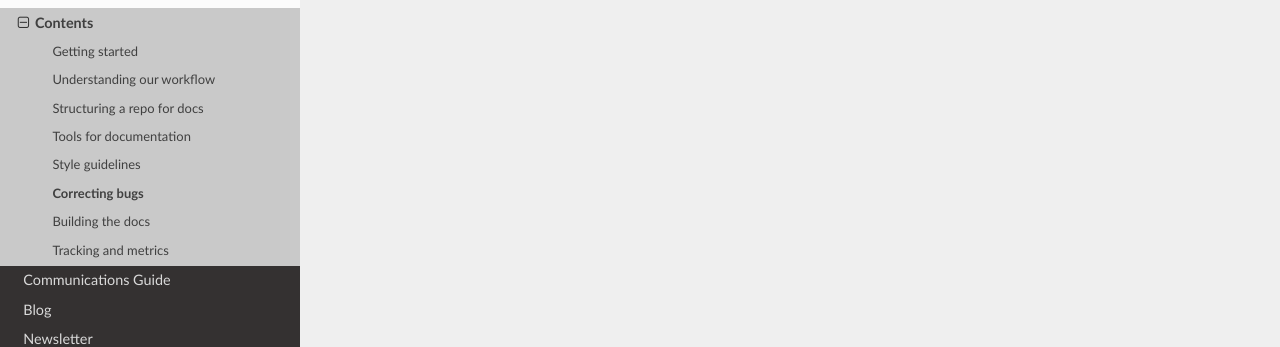
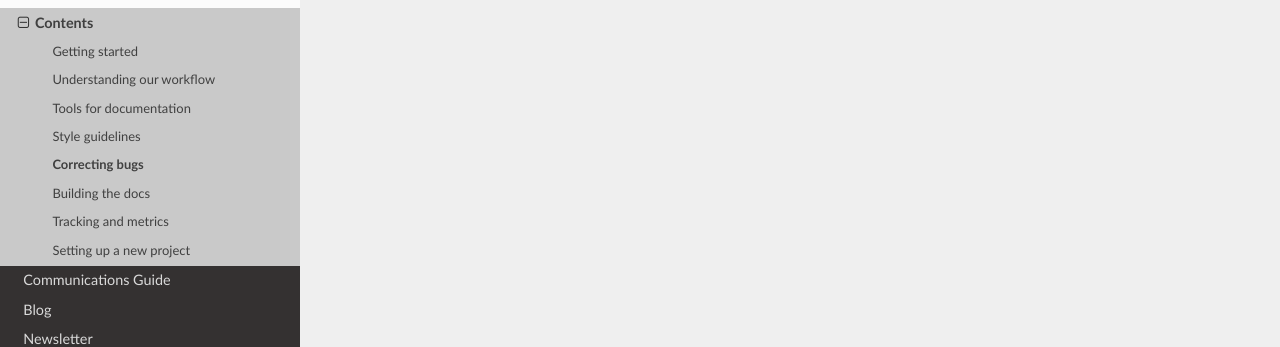
Before and after one commit to jupyter/jupyter, a Sphinx documentation site: the page built from docs/source/contrib_docs/doc-bugs.rst, in a window 1280 px wide. Shown: the part 410-757 px from the top of the page. Built offline with Sphinx 7.4.7 and the Read the Docs theme 2.0.0, drawn with Linux system fonts in a browser that asks for light colours; pages that are not in the unit, such as notebooks, are missing from menus; some of the changed lines change nothing that is shown.

Commit message:
Add markdown support and update index

```diff
--- a/docs/source/conf.py
+++ b/docs/source/conf.py
@@ -15,6 +15,7 @@
 import sys
 import os
 import shlex
+import recommonmark.parser
 
 # If extensions (or modules to document with autodoc) are in another directory,
 # add these directories to sys.path here. If the directory is relative to the
@@ -38,10 +39,13 @@
 # Add any paths that contain templates here, relative to this directory.
 templates_path = ['_templates']
 
+source_parsers = {
+    '.md': 'recommonmark.parser.CommonMarkParser',
+}
+
 # The suffix(es) of source filenames.
 # You can specify multiple suffix as a list of string:
-# source_suffix = ['.rst', '.md']
-source_suffix = '.rst'
+source_suffix = ['.rst', '.md']
 
 # The encoding of source files.
 #source_encoding = 'utf-8-sig'
--- a/docs/source/contrib_docs/index.rst
+++ b/docs/source/contrib_docs/index.rst
@@ -15,9 +15,19 @@
 
    getting-started.rst
    doc-workflow.rst
-   repo-structure.rst
    doc-tools.rst
    doc-style.rst
    doc-bugs.rst
    doc-build.rst
    doc-tracking.rst
+
+
+Setting up a new project
+~~~~~~~~~~~~~~~~~~~~~~~~
+
+.. toctree::
+   :maxdepth: 1
+
+   doc-new-repos.md
+   repo-structure.rst
+   doc-new-build.md
```
